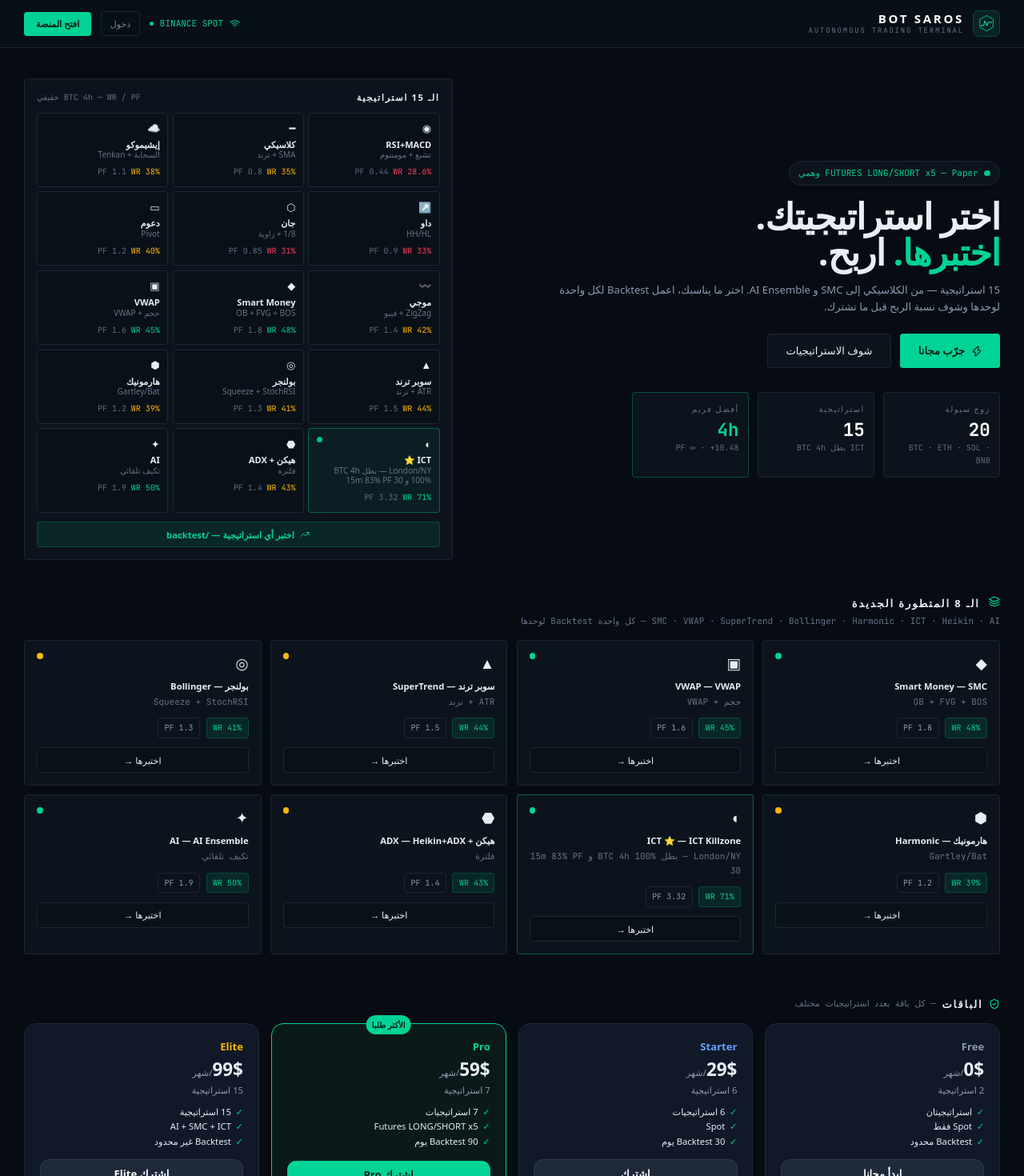
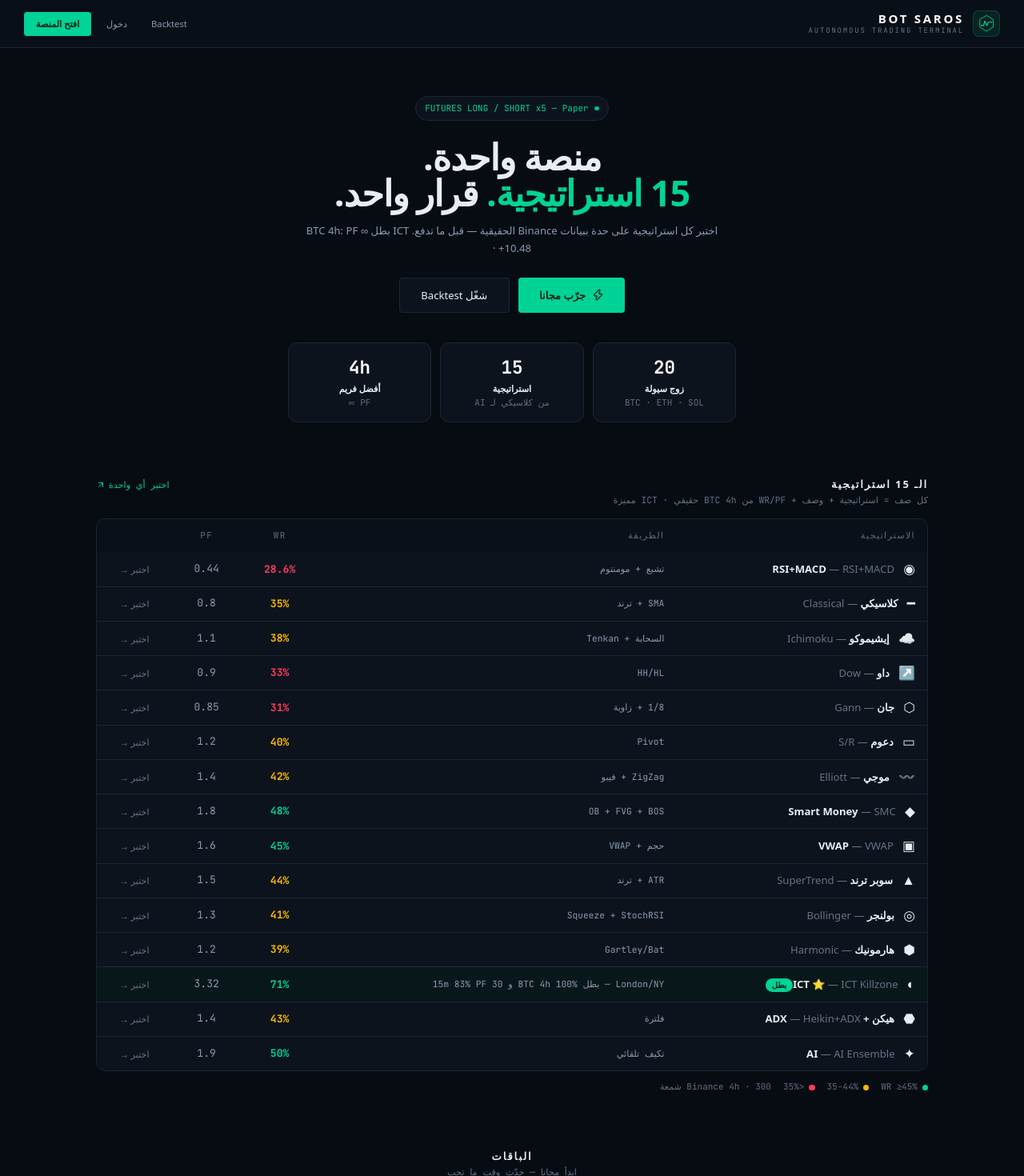
Before and after one commit to Termsany/bot-saros, a Next.js app: page / in a window 1280 px wide. Shown: the top 1470 px of the page at 80% size. Built offline with nearby package versions, Linux system fonts and the light colour scheme; no server answers.

Commit message:
Homepage rebuild: hero centered + 3 KPIs + table 15 strategies + clean pricing

```diff
--- a/app/page.tsx
+++ b/app/page.tsx
@@ -1,96 +1,90 @@
 import { Pricing } from "@/components/Pricing"
 import { STRATEGIES } from "@/lib/strategies"
 import { Logo } from "@/components/Logo"
-import { Wifi, ShieldCheck, Zap, TrendingUp, Layers } from "lucide-react"
+import { ArrowUpRight, Check, ShieldCheck, Zap } from "lucide-react"
 
 export default function Page(){
-  const heroStats = [
-    { label: "زوج سيولة", value: "20", sub: "BTC · ETH · SOL · BNB" },
-    { label: "استراتيجية", value: "15", sub: "ICT بطل BTC 4h" },
-    { label: "أفضل فريم", value: "4h", sub: "PF ∞ · +10.48", highlight: true },
-  ]
-
   return (
-    <main className="min-h-screen bg-[#070B12] text-[#E8EEF5]">
-      {/* Header — same as dashboard */}
-      <header className="flex h-16 items-center justify-between border-b border-[#1c2632] bg-[#0a1018]/90 backdrop-blur px-5 lg:px-8 sticky top-0 z-30">
+    <main className="min-h-screen bg-[#070B12] text-[#E8EEF8]">
+      <header className="sticky top-0 z-30 flex h-16 items-center justify-between border-b border-[#1c2632] bg-[#0a1018]/90 backdrop-blur px-5 lg:px-8">
         <Logo />
-        <div className="flex items-center gap-3">
-          <span className="hidden md:flex items-center gap-2 text-[11px] text-[#00D395] font-mono"><Wifi size={13}/> BINANCE SPOT <i className="h-1.5 w-1.5 rounded-full bg-[#00D395] animate-pulse"/></span>
-          <a href="/auth" className="hidden md:block text-[11px] text-[#778597] hover:text-white px-3 py-1.5 rounded border border-[#1c2632]">دخول</a>
-          <a href="/dashboard" className="px-4 py-2 rounded bg-[#00D395] text-[#062016] text-xs font-bold hover:bg-[#00b87a]">افتح المنصة</a>
+        <div className="flex items-center gap-2">
+          <a href="/backtest" className="hidden md:block text-xs text-[#8A9AB0] hover:text-white px-3">Backtest</a>
+          <a href="/auth" className="hidden md:block text-xs text-[#8A9AB0] hover:text-white px-3">دخول</a>
+          <a href="/dashboard" className="rounded bg-[#00D395] px-4 py-2 text-xs font-bold text-[#062016] hover:bg-[#00b87a]">افتح المنصة</a>
         </div>
       </header>
 
-      {/* Hero — Bloomberg style */}
-      <section className="mx-auto max-w-[1600px] px-5 lg:px-8 pt-10 pb-6">
-        <div className="grid lg:grid-cols-[1.1fr_0.9fr] gap-8 items-center">
-          <div>
-            <div className="inline-flex items-center gap-2 rounded-full border border-[#1c2632] bg-[#0c131c] px-3 py-1.5 text-[11px] font-mono text-[#00D395]"><span className="h-2 w-2 rounded-full bg-[#00D395] animate-pulse"/> FUTURES LONG/SHORT x5 — Paper وهمي</div>
-            <h1 className="mt-4 text-4xl lg:text-5xl font-black tracking-tight leading-[0.95]">اختر استراتيجيتك.<br/><span className="text-[#00D395]">اختبرها.</span> اربح.</h1>
-            <p className="mt-4 text-sm leading-relaxed text-[#8A9AB0] max-w-[560px]">15 استراتيجية — من الكلاسيكي إلى SMC و AI Ensemble. اختر ما يناسبك، اعمل Backtest لكل واحدة لوحدها وشوف نسبة الربح قبل ما تشترك.</p>
-            <div className="mt-6 flex gap-3">
-              <a href="/dashboard" className="px-6 py-3 rounded bg-[#00D395] text-[#062016] text-sm font-bold hover:bg-[#00b87a] flex items-center gap-2"><Zap size={14}/> جرّب مجانا</a>
-              <a href="#strategies" className="px-6 py-3 rounded border border-[#1c2632] bg-[#0c131c] text-sm hover:bg-[#111a25]">شوف الاستراتيجيات</a>
-            </div>
-            <div className="mt-8 grid grid-cols-3 gap-3 max-w-[460px]">
-              {heroStats.map(s=>(
-                <div key={s.label} className={`rounded border p-3 ${s.highlight ? "border-[#00D395]/30 bg-[#0c131c]" : "border-[#1c2632] bg-[#0c131c]"}`}>
-                  <div className="text-[10px] tracking-[0.14em] text-[#68778a]">{s.label}</div>
-                  <div className={`mt-1 font-mono text-2xl font-black ${s.highlight?"text-[#00D395]":"text-white"}`}>{s.value}</div>
-                  <div className="font-mono text-[10px] text-[#5f6e81]">{s.sub}</div>
-                </div>
-              ))}
-            </div>
-          </div>
-
-          {/* 15 strategies — terminal card grid */}
-          <div className="rounded border border-[#1c2632] bg-[#0c131c] p-4">
-            <div className="flex items-center justify-between mb-3">
-              <h2 className="text-xs font-semibold tracking-[0.14em]">الـ 15 استراتيجية</h2>
-              <span className="font-mono text-[10px] text-[#647386]">BTC 4h — WR / PF حقيقي</span>
-            </div>
-            <div className="grid grid-cols-3 gap-1.5">
-              {STRATEGIES.slice(0,15).map(s=>(
-                <div key={s.id} className={`rounded border p-2.5 ${s.id==="ict" ? "border-[#00D395]/40 bg-[#00D395]/[0.06]" : "border-[#1d2936] bg-[#0a1018]"}`}>
-                  <div className="flex justify-between items-start"><span className="text-sm">{s.icon}</span>{s.id==="ict" && <span className="h-2 w-2 rounded-full bg-[#00D395] animate-pulse"/>}</div>
-                  <div className="mt-1 text-[11px] font-bold leading-tight">{s.nameAr}</div>
-                  <div className="text-[10px] text-[#647386] leading-tight">{s.desc}</div>
-                  <div className="mt-2 flex gap-1.5 font-mono text-[10px]"><span className={s.winRate>=45?"text-[#00D395]":s.winRate>=35?"text-[#FFB800]":"text-[#FF3B5C]"}>WR {s.winRate}%</span><span className="text-[#5f6e81]">PF {s.pf}</span></div>
-                </div>
-              ))}
-            </div>
-            <a href="/backtest" className="mt-3 flex items-center justify-center gap-2 rounded bg-[#00D395]/10 border border-[#00D395]/20 py-2 text-xs font-bold text-[#00D395] hover:bg-[#00D395]/15"><TrendingUp size={12}/> اختبر أي استراتيجية — /backtest</a>
-          </div>
+      {/* HERO — clean, one message, generous whitespace */}
+      <section className="mx-auto max-w-[1100px] px-5 lg:px-8 pt-16 pb-10 text-center">
+        <div className="mx-auto inline-flex items-center gap-2 rounded-full border border-[#1c2632] bg-[#0c131c] px-3 py-1.5 font-mono text-[11px] text-[#00D395]"><span className="h-1.5 w-1.5 rounded-full bg-[#00D395] animate-pulse"/> FUTURES LONG / SHORT x5 — Paper</div>
+        <h1 className="mx-auto mt-6 max-w-[720px] text-4xl font-black leading-[1.05] tracking-tight lg:text-5xl">منصة واحدة.<br/> <span className="text-[#00D395]">15 استراتيجية.</span> قرار واحد.</h1>
+        <p className="mx-auto mt-4 max-w-[520px] text-sm leading-relaxed text-[#8A9AB0]">اختبر كل استراتيجية على حدة ببيانات Binance الحقيقية — قبل ما تدفع. ICT بطل BTC 4h: PF ∞ · +10.48</p>
+        <div className="mt-7 flex justify-center gap-3">
+          <a href="/dashboard" className="inline-flex items-center gap-2 rounded bg-[#00D395] px-7 py-3 text-sm font-bold text-[#062016] hover:bg-[#00b87a]"><Zap size={15}/> جرّب مجانا</a>
+          <a href="/backtest" className="rounded border border-[#1c2632] bg-[#0c131c] px-7 py-3 text-sm hover:bg-[#111a25]">شغّل Backtest</a>
         </div>
-      </section>
-
-      {/* 8 المتطورة — same card style as dashboard */}
-      <section id="strategies" className="mx-auto max-w-[1600px] px-5 lg:px-8 py-6">
-        <div className="flex items-baseline gap-3 mb-1"><Layers size={14} className="text-[#00D395]"/><h2 className="text-sm font-semibold tracking-[0.14em]">الـ 8 المتطورة الجديدة</h2></div>
-        <p className="font-mono text-[11px] text-[#647386]">SMC · VWAP · SuperTrend · Bollinger · Harmonic · ICT · Heikin · AI — كل واحدة Backtest لوحدها</p>
-        <div className="grid md:grid-cols-4 gap-3 mt-4">
-          {STRATEGIES.filter(s=>["smc","vwap","supertrend","bollinger","harmonic","ict","heikin","ai"].includes(s.id)).map(s=>(
-            <div key={s.id} className={`rounded border p-4 ${s.id==="ict"?"border-[#00D395]/40 bg-[#0c131c]":"border-[#1c2632] bg-[#0c131c]"}`}>
-              <div className="flex justify-between"><span className="text-xl">{s.icon}</span><span className={`h-2 w-2 rounded-full ${s.winRate>=45?"bg-[#00D395]":s.winRate>=35?"bg-[#FFB800]":"bg-[#FF3B5C]"}`}/></div>
-              <div className="mt-2 text-xs font-bold">{s.nameAr} — {s.name}</div>
-              <div className="font-mono text-[11px] text-[#647386] mt-1">{s.desc}</div>
-              <div className="mt-3 flex gap-2 font-mono text-[10px]"><span className="rounded bg-[#00D395]/10 border border-[#00D395]/20 px-2 py-1 text-[#00D395]">WR {s.winRate}%</span><span className="rounded border border-[#1c2632] px-2 py-1 text-[#8A9AB0]">PF {s.pf}</span></div>
-              <a href="/backtest" className="mt-3 block text-center rounded border border-[#1c2632] bg-[#0a1018] py-2 text-xs hover:bg-[#111a25]">اختبرها →</a>
+        <div className="mx-auto mt-10 grid max-w-[560px] grid-cols-3 gap-3 text-center">
+          {[
+            ["20", "زوج سيولة", "BTC · ETH · SOL"],
+            ["15", "استراتيجية", "من كلاسيكي لـ AI"],
+            ["4h", "أفضل فريم", "PF ∞"],
+          ].map(([v,l,s])=>(
+            <div key={l} className="rounded-xl border border-[#1c2632] bg-[#0c131c] p-4">
+              <div className="font-mono text-2xl font-black text-white">{v}</div>
+              <div className="text-xs font-bold mt-1">{l}</div>
+              <div className="font-mono text-[11px] text-[#5f6e81] mt-0.5">{s}</div>
             </div>
           ))}
         </div>
       </section>
 
-      {/* Pricing — same header style */}
-      <section id="pricing" className="mx-auto max-w-[1600px] px-5 lg:px-8 py-8">
-        <div className="flex items-center gap-2"><ShieldCheck size={14} className="text-[#00D395]"/><h2 className="text-sm font-semibold tracking-[0.14em]">الباقات</h2><span className="font-mono text-[11px] text-[#647386]">— كل باقة بعدد استراتيجيات مختلف</span></div>
-        <div className="mt-4"><Pricing/></div>
+      {/* STRATEGIES — table, not 15 tiny cards */}
+      <section id="strategies" className="mx-auto max-w-[1100px] px-5 lg:px-8 py-8">
+        <div className="flex items-baseline justify-between">
+          <h2 className="text-sm font-bold tracking-[0.14em]">الـ 15 استراتيجية</h2>
+          <a href="/backtest" className="font-mono text-xs text-[#00D395] hover:underline flex items-center gap-1">اختبر أي واحدة <ArrowUpRight size={12}/></a>
+        </div>
+        <p className="font-mono text-xs text-[#647386] mt-1">كل صف = استراتيجية + وصف + WR/PF من BTC 4h حقيقي · ICT مميزة</p>
+
+        <div className="mt-4 overflow-hidden rounded-xl border border-[#1c2632]">
+          <table className="w-full text-sm">
+            <thead className="bg-[#0a1018] font-mono text-[11px] tracking-[0.12em] text-[#5f6e81]">
+              <tr><th className="px-4 py-3 text-right font-normal">الاستراتيجية</th><th className="px-4 py-3 text-right font-normal hidden md:table-cell">الطريقة</th><th className="px-4 py-3 text-center font-normal">WR</th><th className="px-4 py-3 text-center font-normal">PF</th><th className="px-4 py-3"></th></tr>
+            </thead>
+            <tbody className="divide-y divide-[#1c2632]">
+              {STRATEGIES.slice(0,15).map(s=>(
+                <tr key={s.id} className={s.id==="ict" ? "bg-[#00D395]/[0.06]" : "bg-[#0c131c] hover:bg-[#111a25]"}>
+                  <td className="px-4 py-3">
+                    <div className="flex items-center gap-3">
+                      <span className="text-lg leading-none">{s.icon}</span>
+                      <div><div className="font-bold text-sm leading-none">{s.nameAr} <span className="font-normal text-[#647386]">— {s.name}</span>{s.id==="ict" && <span className="ml-2 rounded-full bg-[#00D395] px-2 py-0.5 font-mono text-[10px] font-bold text-[#062016]">بطل</span>}</div>
+                      <div className="font-mono text-xs text-[#8A9AB0] md:hidden mt-0.5">{s.desc}</div></div>
+                    </div>
+                  </td>
+                  <td className="px-4 py-3 font-mono text-xs text-[#8A9AB0] hidden md:table-cell">{s.desc}</td>
+                  <td className="px-4 py-3 text-center"><span className={`font-mono text-sm font-bold ${s.winRate>=45?"text-[#00D395]":s.winRate>=35?"text-[#FFB800]":"text-[#FF3B5C]"}`}>{s.winRate}%</span></td>
+                  <td className="px-4 py-3 text-center font-mono text-sm text-[#8A9AB0]">{s.pf}</td>
+                  <td className="px-4 py-3 text-center"><a href="/backtest" className="text-xs text-[#647386] hover:text-white">اختبر →</a></td>
+                </tr>
+              ))}
+            </tbody>
+          </table>
+        </div>
+        <div className="mt-3 flex items-center gap-4 font-mono text-[11px] text-[#5f6e81]"><span className="flex items-center gap-1.5"><i className="h-2 w-2 rounded-full bg-[#00D395]"/> WR ≥45%</span><span className="flex items-center gap-1.5"><i className="h-2 w-2 rounded-full bg-[#FFB800]"/> 35-44%</span><span className="flex items-center gap-1.5"><i className="h-2 w-2 rounded-full bg-[#FF3B5C]"/> &lt;35%</span><span className="ml-auto">Binance 4h · 300 شمعة</span></div>
       </section>
 
-      <footer className="mx-auto max-w-[1600px] px-5 lg:px-8 border-t border-[#1c2632] mt-6 py-6 flex flex-wrap justify-between gap-3 font-mono text-[11px] text-[#5f6e81]">
-        <span>Bot Saros © 2026 — هوية مستقلة — 15 استراتيجية + Backtest + Futures LONG/SHORT</span>
-        <span>ENGINE STATUS <b className="text-[#00D395]">● OPERATIONAL</b> · bot-saros.vercel.app</span>
+      {/* PRICING */}
+      <section id="pricing" className="mx-auto max-w-[1100px] px-5 lg:px-8 py-10">
+        <h2 className="text-center text-sm font-bold tracking-[0.14em]">الباقات</h2>
+        <p className="text-center font-mono text-xs text-[#647386] mt-1">ابدأ مجانا — حدّث وقت ما تحب</p>
+        <div className="mt-6"><Pricing/></div>
+        <div className="mt-4 flex justify-center gap-6 font-mono text-[11px] text-[#5f6e81]"><span className="flex items-center gap-1.5"><Check size={12} className="text-[#00D395]"/> إلغاء في أي وقت</span><span className="flex items-center gap-1.5"><ShieldCheck size={12} className="text-[#00D395]"/> دفع آمن Stripe</span></div>
+      </section>
+
+      <footer className="mx-auto max-w-[1100px] px-5 lg:px-8 border-t border-[#1c2632] py-6 flex flex-wrap justify-between gap-3 font-mono text-[11px] text-[#5f6e81]">
+        <span>Bot Saros © 2026 — 15 استراتيجية + Backtest + Futures LONG/SHORT</span>
+        <span>ENGINE <b className="text-[#00D395]">● OPERATIONAL</b> · bot-saros.vercel.app</span>
       </footer>
     </main>
   )
```
